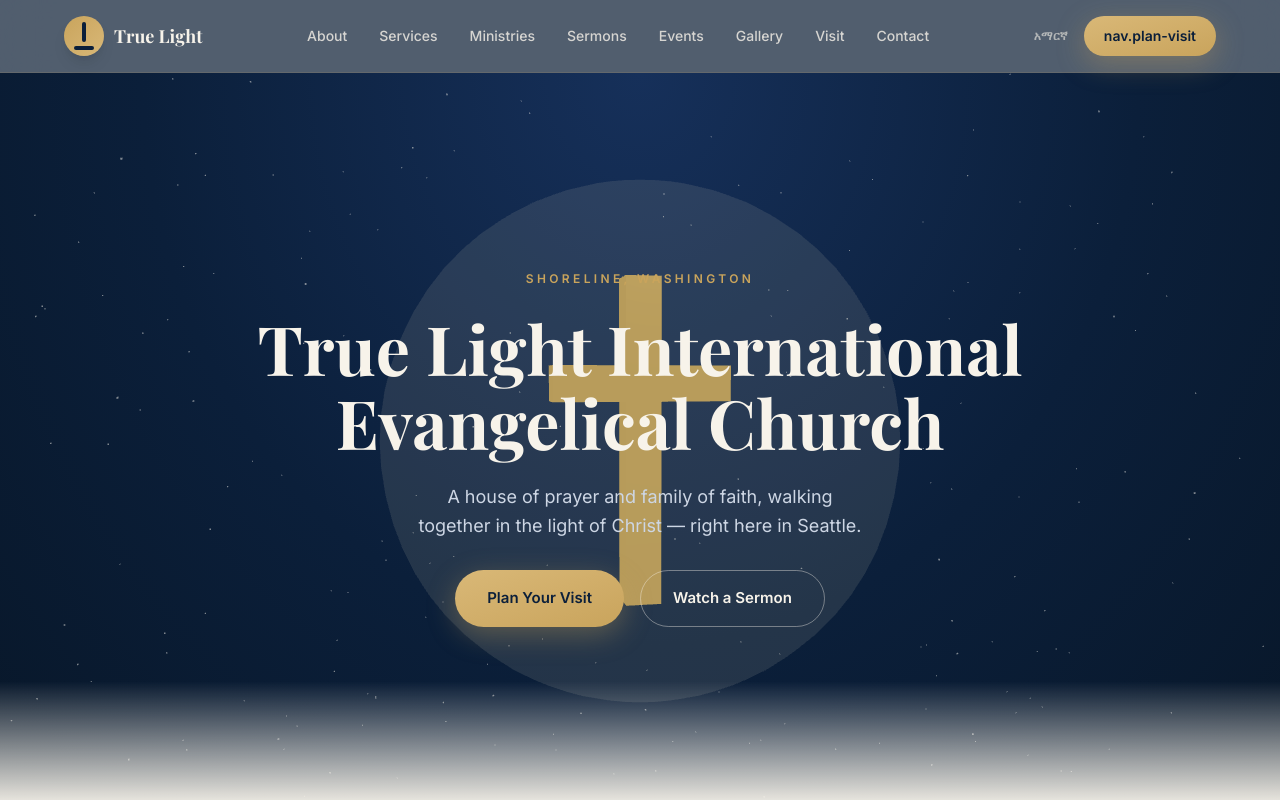
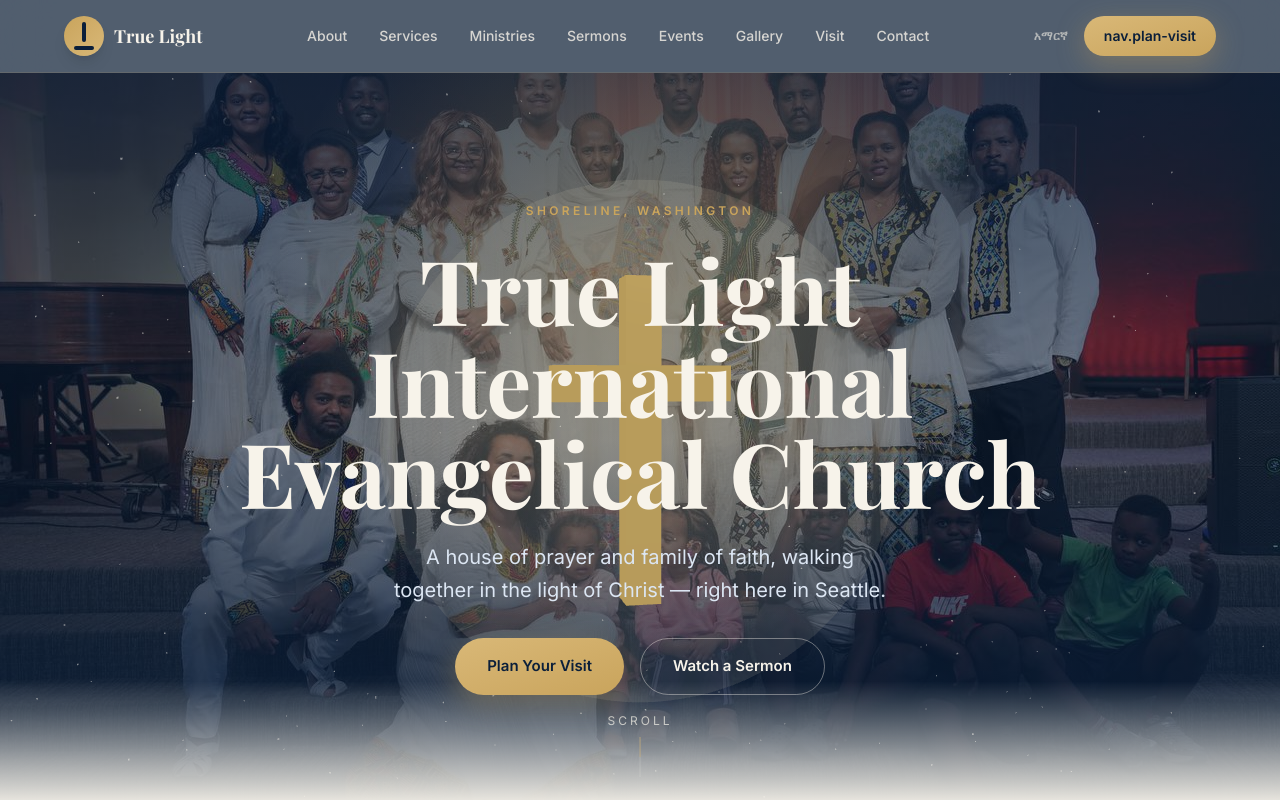
Before and after one commit to habtamuadargaso/true-light-church-seattle, a Next.js app: page / in a window 1280 px wide. Shown: the top 800 px of the page. Built offline with nearby package versions, Linux system fonts and the light colour scheme.

Commit message:
Upgrade homepage hero

```diff
--- a/components/Hero.tsx
+++ b/components/Hero.tsx
@@ -1,5 +1,6 @@
 "use client";
 
+import Image from "next/image";
 import dynamic from "next/dynamic";
 import Button from "@/components/ui/Button";
 import { useLanguage } from "@/lib/language";
@@ -8,34 +9,71 @@ const HeroScene = dynamic(() => import("@/components/HeroScene"), {
   ssr: false,
 });
 
+const heroImages = [
+  "/building-sunset.png",
+  "/worship-1.jpg",
+  "/congregation-2.jpg",
+];
+
 export default function Hero() {
   const { t } = useLanguage();
+
   return (
     <section
       id="hero"
-      className="relative flex min-h-[92vh] items-center justify-center overflow-hidden bg-[radial-gradient(ellipse_at_50%_0%,#16305a_0%,#0b1f3a_55%,#081729_100%)] px-[5%] pb-20 pt-24"
+      className="relative flex min-h-[92vh] items-center justify-center overflow-hidden bg-navy px-[5%] pb-20 pt-24"
     >
+      <div className="absolute inset-0">
+        {heroImages.map((src, index) => (
+          <Image
+            key={src}
+            src={src}
+            alt="True Light International Evangelical Church"
+            fill
+            priority={index === 0}
+            className="animate-hero-photo object-cover"
+            style={{
+              animationDelay: `${index * 6}s`,
+            }}
+            sizes="100vw"
+          />
+        ))}
+      </div>
+
+      <div className="absolute inset-0 bg-gradient-to-b from-navy/80 via-navy/55 to-navy/90" />
+      <div className="absolute inset-0 bg-[radial-gradient(circle_at_50%_30%,rgba(201,164,92,0.32),transparent_45%)]" />
+
       <HeroScene />
 
-      <div className="animate-fade-up relative z-[2] flex max-w-3xl flex-col items-center gap-6 text-center">
-        <span className="text-xs font-semibold uppercase tracking-[0.28em] text-gold">
-          {t('hero.location')}
+      <div className="relative z-10 flex max-w-4xl flex-col items-center gap-6 text-center">
+        <span className="animate-fade-up text-xs font-semibold uppercase tracking-[0.28em] text-gold">
+          {t("hero.location")}
         </span>
-        <h1 className="font-serif text-[clamp(2.375rem,6vw,4.25rem)] font-bold leading-[1.08] text-balance text-cream">
-          {t('hero.title')}
+
+        <h1 className="animate-fade-up font-serif text-[clamp(2.6rem,7vw,5.75rem)] font-bold leading-[1.02] text-cream text-balance">
+          {t("hero.title")}
         </h1>
-        <p className="max-w-xl text-lg leading-relaxed text-balance text-[#cdd6e4]">
-          {t('hero.subtitle')}
+
+        <p className="animate-fade-up max-w-2xl text-lg leading-relaxed text-[#dce6f3] text-balance md:text-xl">
+          {t("hero.subtitle")}
         </p>
-        <div className="mt-1.5 flex flex-wrap justify-center gap-4">
-          <Button href="#visit">{t('hero.visit')}</Button>
+
+        <div className="animate-fade-up mt-2 flex flex-wrap justify-center gap-4">
+          <Button href="#visit">{t("hero.visit")}</Button>
           <Button href="#sermons" variant="outline-light">
-            {t('hero.sermons')}
+            {t("hero.sermons")}
           </Button>
         </div>
       </div>
 
-      <div className="absolute inset-x-0 bottom-0 z-[1] h-32 bg-linear-to-b from-transparent to-cream" />
+      <div className="absolute bottom-8 left-1/2 z-10 hidden -translate-x-1/2 flex-col items-center gap-2 text-cream/70 md:flex">
+        <span className="text-xs uppercase tracking-[0.25em]">Scroll</span>
+        <div className="h-10 w-[1px] overflow-hidden bg-cream/20">
+          <div className="h-5 w-full animate-scroll-line bg-gold" />
+        </div>
+      </div>
+
+      <div className="absolute inset-x-0 bottom-0 z-[5] h-32 bg-gradient-to-b from-transparent to-cream" />
     </section>
   );
 }
```
